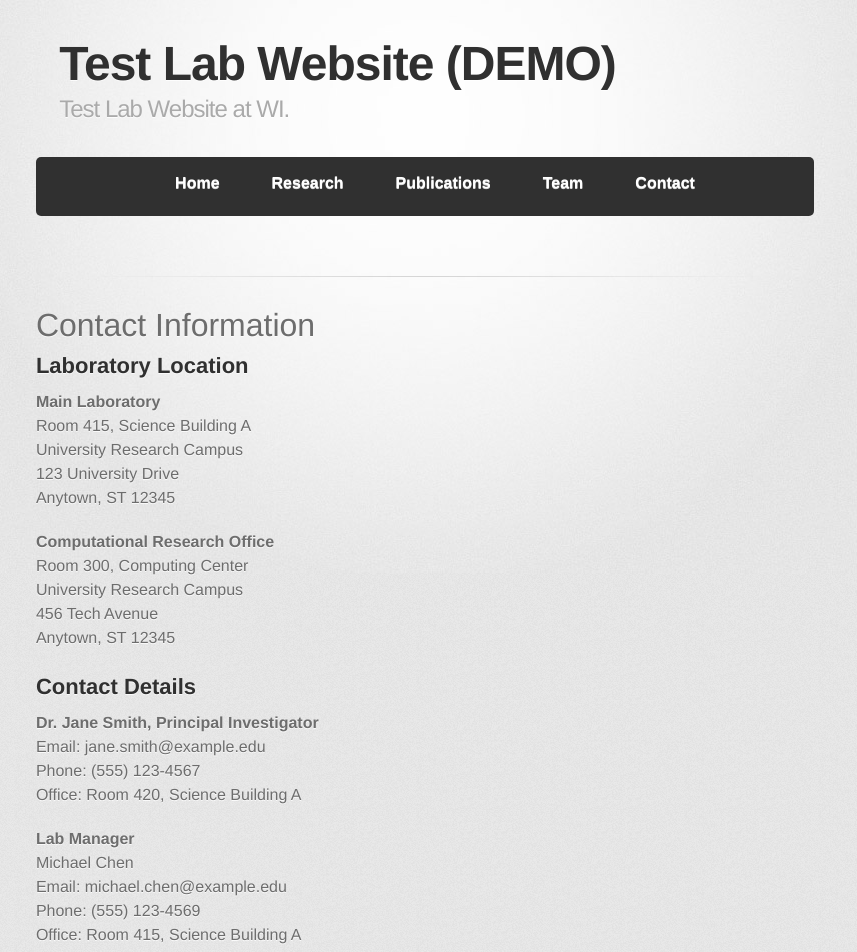
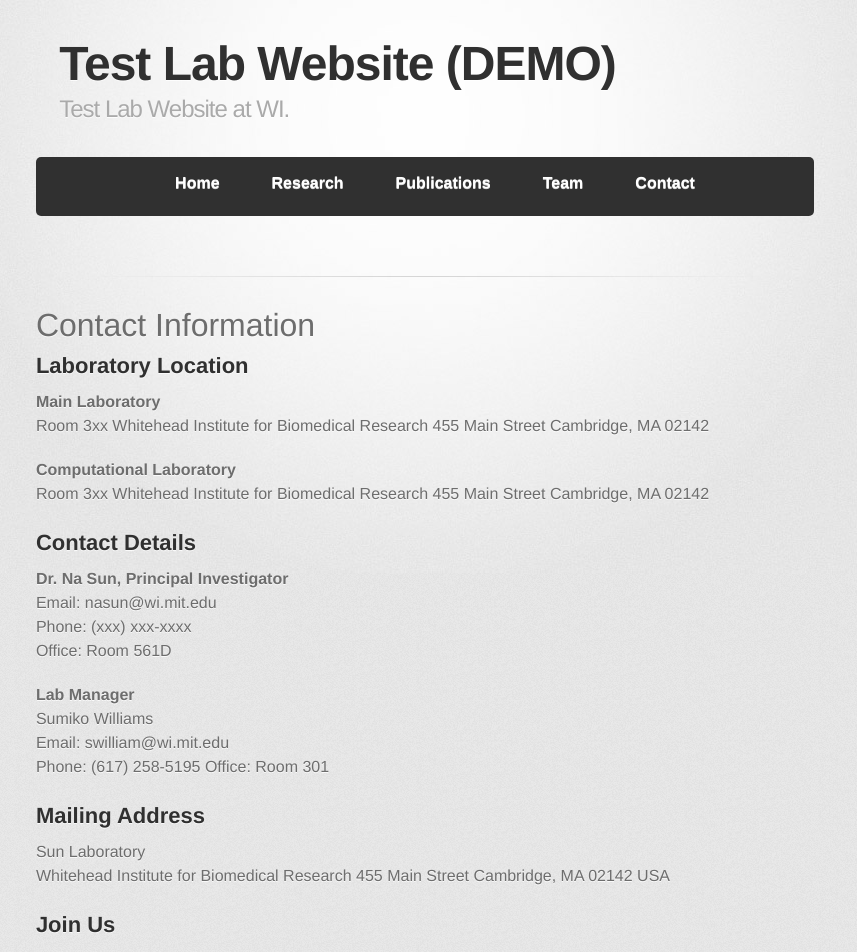
Before and after one commit to whitehead/SunLab, a Jekyll site: the page built from lab-website/contact.md, in a window 1280 px wide and 1400 px high. Shown: the top 952 px of the window, without its empty margins (183-1040 px from the left). Built offline with Jekyll 4.4.1, drawn with Linux system fonts in a browser that asks for light colours; some web fonts are replaced; some of the changed text lies outside the part shown.

Commit message:
Update contact.md

```diff
--- a/lab-website/contact.md
+++ b/lab-website/contact.md
@@ -8,64 +8,50 @@ title: Contact
 ## Laboratory Location
 
 **Main Laboratory**
-Room 415, Science Building A
-University Research Campus
-123 University Drive
-Anytown, ST 12345
+Room 3xx
+Whitehead Institute for Biomedical Research
+455 Main Street
+Cambridge, MA 02142
 
-**Computational Research Office**
-Room 300, Computing Center
-University Research Campus
-456 Tech Avenue
-Anytown, ST 12345
+**Computational Laboratory**
+Room 3xx
+Whitehead Institute for Biomedical Research
+455 Main Street
+Cambridge, MA 02142
 
 ## Contact Details
-
-**Dr. Jane Smith, Principal Investigator**
-Email: jane.smith@example.edu
-Phone: (555) 123-4567
-Office: Room 420, Science Building A
+**Dr. Na Sun, Principal Investigator**
+Email: nasun@wi.mit.edu
+Phone: (xxx) xxx-xxxx
+Office: Room 561D
 
 **Lab Manager**
-Michael Chen
-Email: michael.chen@example.edu
-Phone: (555) 123-4569
-Office: Room 415, Science Building A
-
-**Administrative Assistant**
-Emily Rodriguez
-Email: lab.admin@example.edu
-Phone: (555) 123-4570
-Office: Room 410, Science Building A
+Sumiko Williams
+Email: swilliam@wi.mit.edu
+Phone: (617) 258-5195
+Office: Room 301
 
 ## Mailing Address
-
-Smith Laboratory
-Department of Molecular Biology
-University Name
-123 University Drive
-Anytown, ST 12345
+Sun Laboratory
+Whitehead Institute for Biomedical Research
+455 Main Street
+Cambridge, MA 02142
 USA
 
 ## Join Us
-
-We are always looking for talented and motivated individuals to join our team. Current openings are listed on our [Team page](team.html).
-
-For inquiries about positions, please send your CV and a brief statement of research interests to Dr. Jane Smith at jane.smith@example.edu.
+We are always looking for talented and motivated individuals to join our team.
+For inquiries about positions, please send your CV and a brief statement of research interests to Dr. Na Sun Smith at nasun@wi.mit.edu.
 
 ## Directions
-
 <div class="map-container">
   <iframe src="https://www.google.com/maps/embed?pb=!1m18!1m12!1m3!1d5896.03900550599!2d-71.09194092335275!3d42.36342363488823!2m3!1f0!2f0!3f0!3m2!1i1024!2i768!4f13.1!3m3!1m2!1s0x89e370aec24f1e15%3A0x340a15832f5bfab2!2sWhitehead%20Institute%20for%20Biomedical%20Research%2C%20455%20Main%20St%2C%20Cambridge%2C%20MA%2002142!5e0!3m2!1sen!2sus!4v1745273535068!5m2!1sen!2sus" width="600" height="450" style="border:0;" allowfullscreen="" loading="lazy" referrerpolicy="no-referrer-when-downgrade"></iframe>
 </div>
 
 ### Parking
-
-Visitor parking is available in Parking Lot B, located adjacent to Science Building A. Please obtain a visitor parking pass from the security desk in the main lobby.
+&nbsp;
 
 ### Public Transportation
-
-The campus is easily accessible via public transportation:
+<!--The campus is easily accessible via public transportation:
 - **Bus:** Routes 10, 15, and 22 stop at University Station
 - **Subway/Metro:** Blue Line to University Station
-- **Train:** Anytown Central Station, then 10-minute walk or bus routes 10 or 15
+- **Train:** Anytown Central Station, then 10-minute walk or bus routes 10 or 15 -->
```
